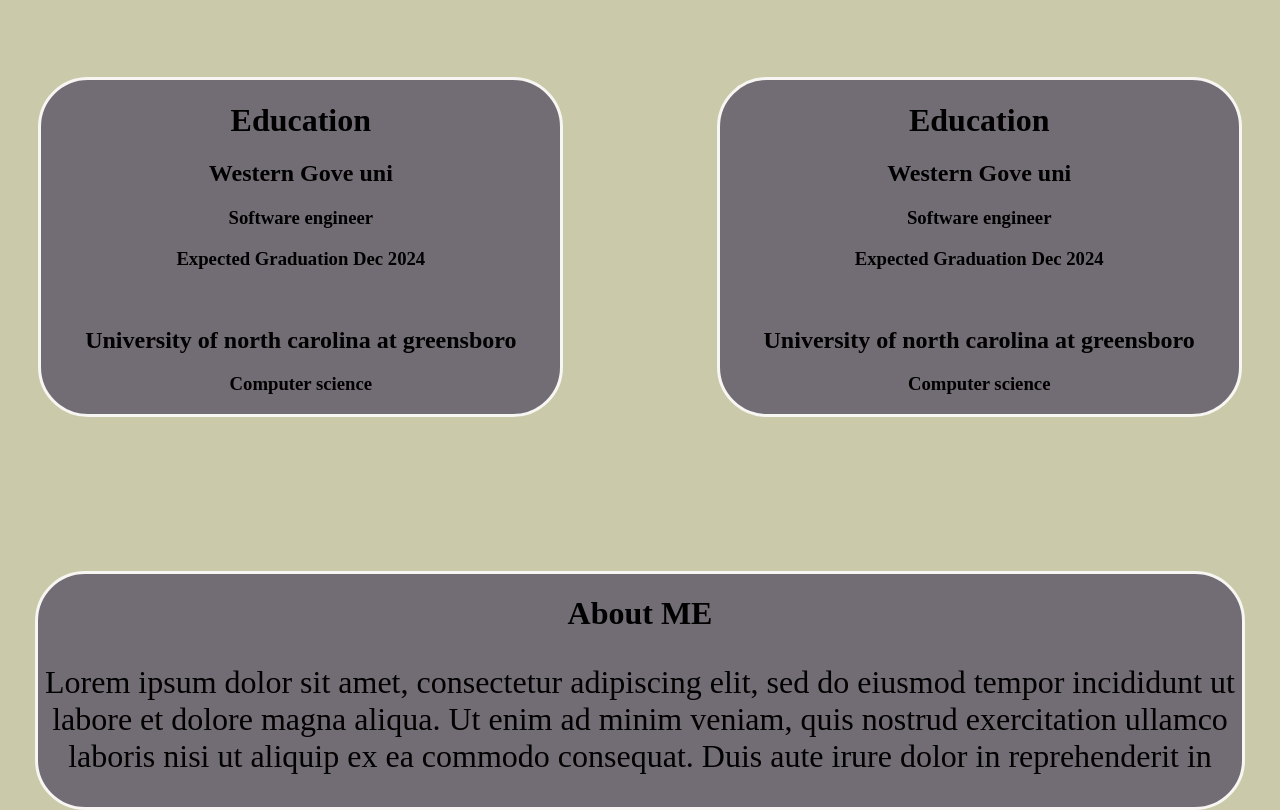
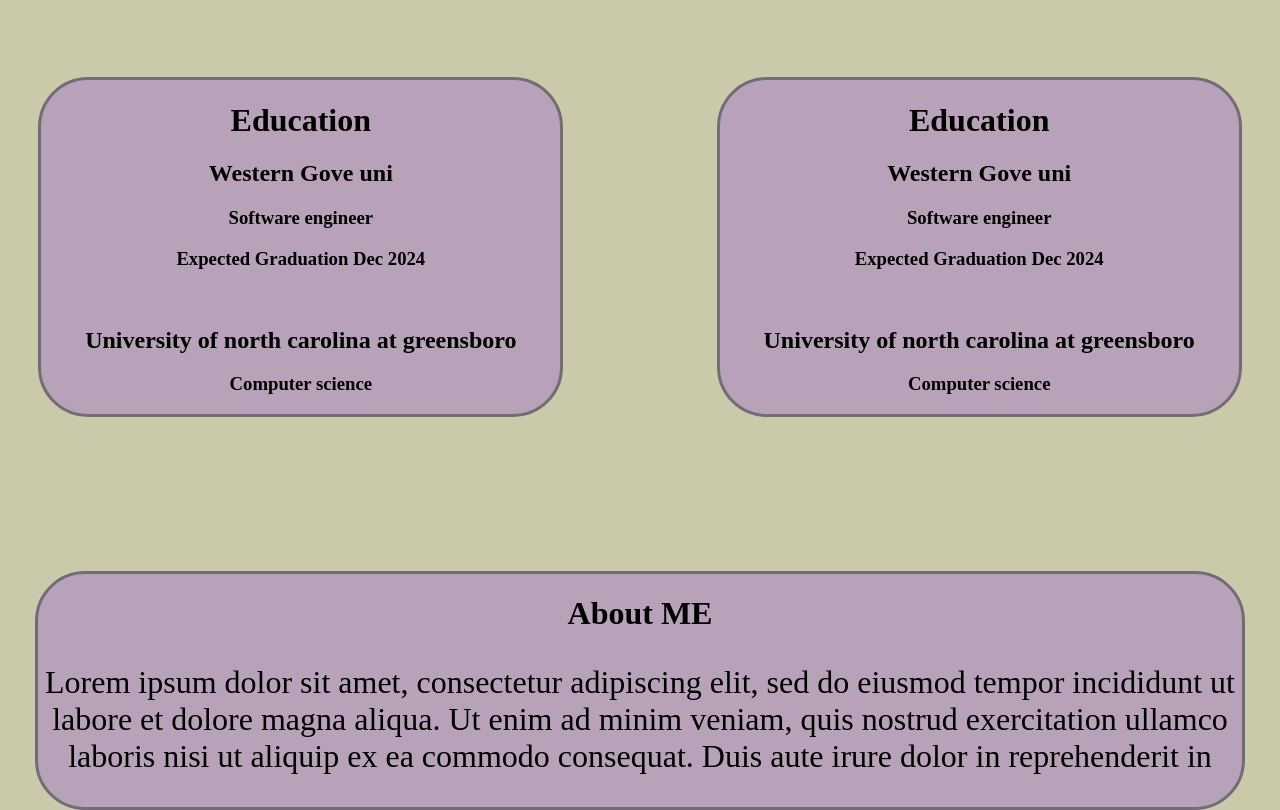
Before and after one commit to DerVeganePfannkuchen/Port, a plain HTML site: page index.html in a window 1280 px wide. Shown: the part 1373-2183 px from the top of the page. Drawn offline with Linux system fonts and the light colour scheme.

Commit message:
color update

```diff
--- a/port.css
+++ b/port.css
@@ -108,9 +108,9 @@ about{
 }
 .edu, .about{
     text-align: center;
-    border: .2em solid var(--BackgroundColor);
+    border: .2em solid var(--Darkersecond);
     border-radius: 50px;
-    background-color: var(--Darkersecond);
+    background-color: var(--TextAccentColor);
 }
 .about{
     width: 94%;
```
